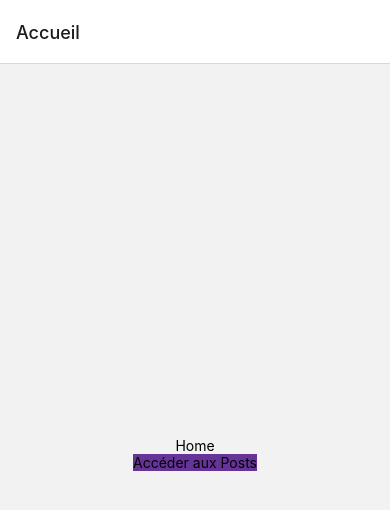
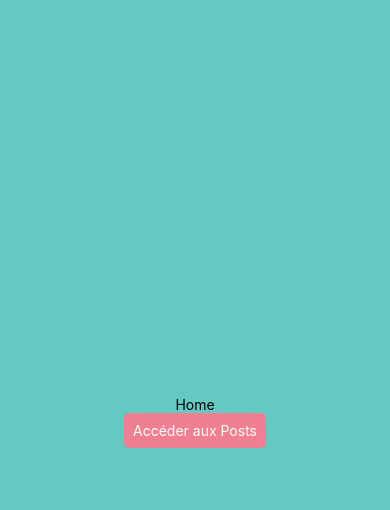
Before and after one commit to shompoth/test-maiia, a React Native app: screen /Accueil in a window 390 px wide. Shown: the top 510 px of the page. Built offline with nearby package versions, Linux system fonts and the light colour scheme.

Commit message:
removed header on Home screen

```diff
--- a/routes/StackNav.js
+++ b/routes/StackNav.js
@@ -11,7 +11,11 @@ const Stack = createStackNavigator();
 const StackNav = () => {
     return (
         <Stack.Navigator>
-            <Stack.Screen name="Accueil" component={Home} />
+            <Stack.Screen
+                name="Accueil"
+                component={Home}
+                options={{ headerShown: false }}
+            />
             <Stack.Screen name="Posts" component={Posts} />
         </Stack.Navigator>
     );
--- a/screens/Home.js
+++ b/screens/Home.js
@@ -1,5 +1,6 @@
 import React from "react";
-import { StyleSheet, Text, View, Button, Pressable } from "react-native";
+import { StyleSheet, Text, View, TouchableOpacity } from "react-native";
+import Colors from "../styles/Colors";
 
 const Home = ({ navigation }) => {
     // Fonction
@@ -10,20 +11,40 @@ const Home = ({ navigation }) => {
         <View style={styles.container}>
             <Text>Home</Text>
             {/* <Button title="Accéder aux posts" onPress={handlePress} /> */}
-            <Pressable
+            {/* <Pressable
                 style={({ pressed }) => ({
                     backgroundColor: pressed ? "lightseagreen" : "rebeccapurple",
                 })}
                 onPress={handlePress}
             >
                 <Text style={styles.btn}>Accéder aux Posts</Text>
-            </Pressable>
+            </Pressable> */}
+            <TouchableOpacity
+                style={styles.btn}
+                onPress={handlePress}
+                activeOpacity={0.3}
+            >
+                <Text style={styles.btnText}>Accéder aux Posts</Text>
+            </TouchableOpacity>
         </View>
     );
 };
 
 const styles = StyleSheet.create({
-    container: { flex: 1, justifyContent: "center", alignItems: "center" },
+    container: {
+        flex: 1,
+        justifyContent: "center",
+        alignItems: "center",
+        backgroundColor: Colors.secondary,
+    },
+    btn: {
+        backgroundColor: Colors.primary,
+        padding: 9,
+        borderRadius: 5,
+    },
+    btnText: {
+        color: Colors.white,
+    },
 });
 
 export default Home;
```
